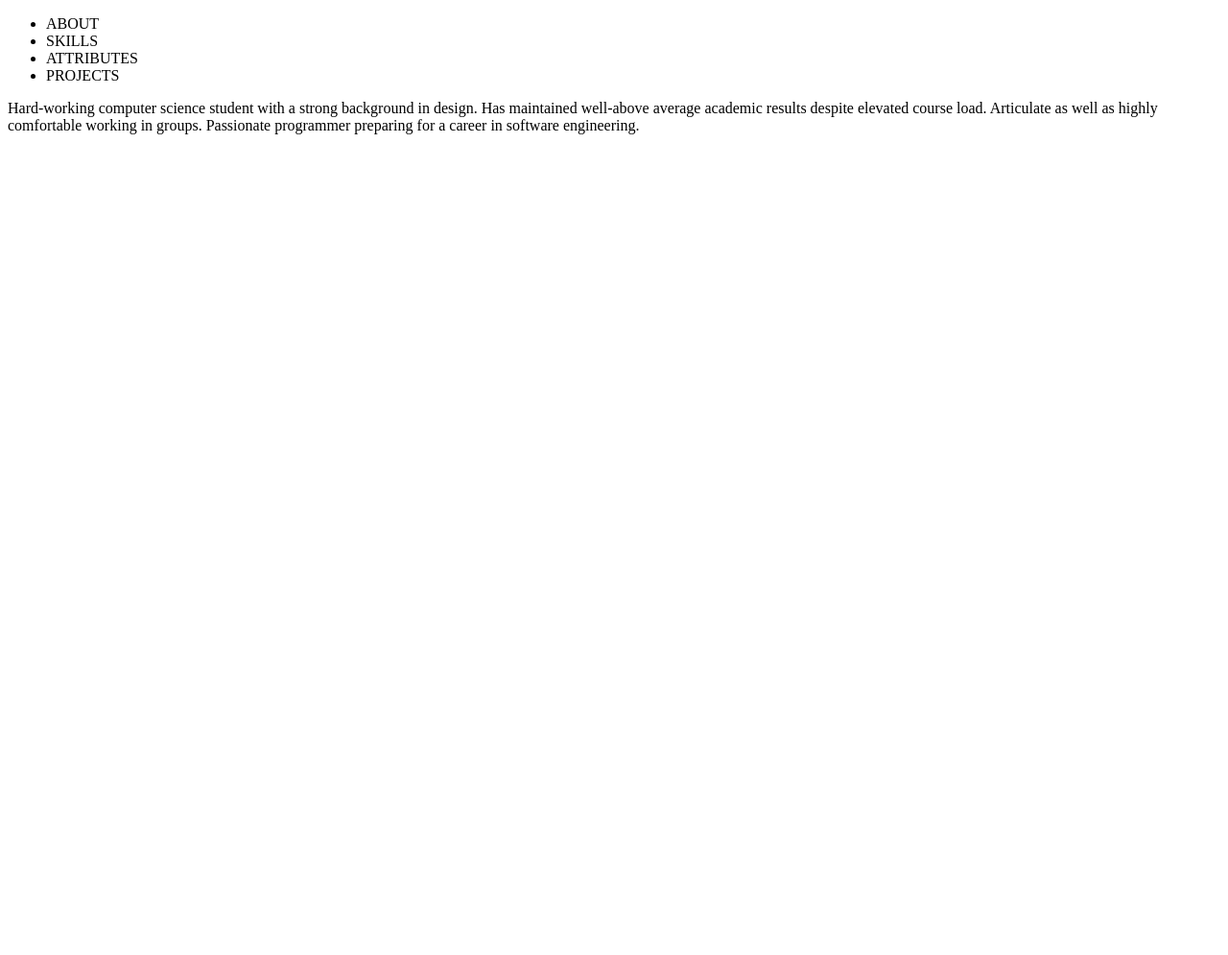
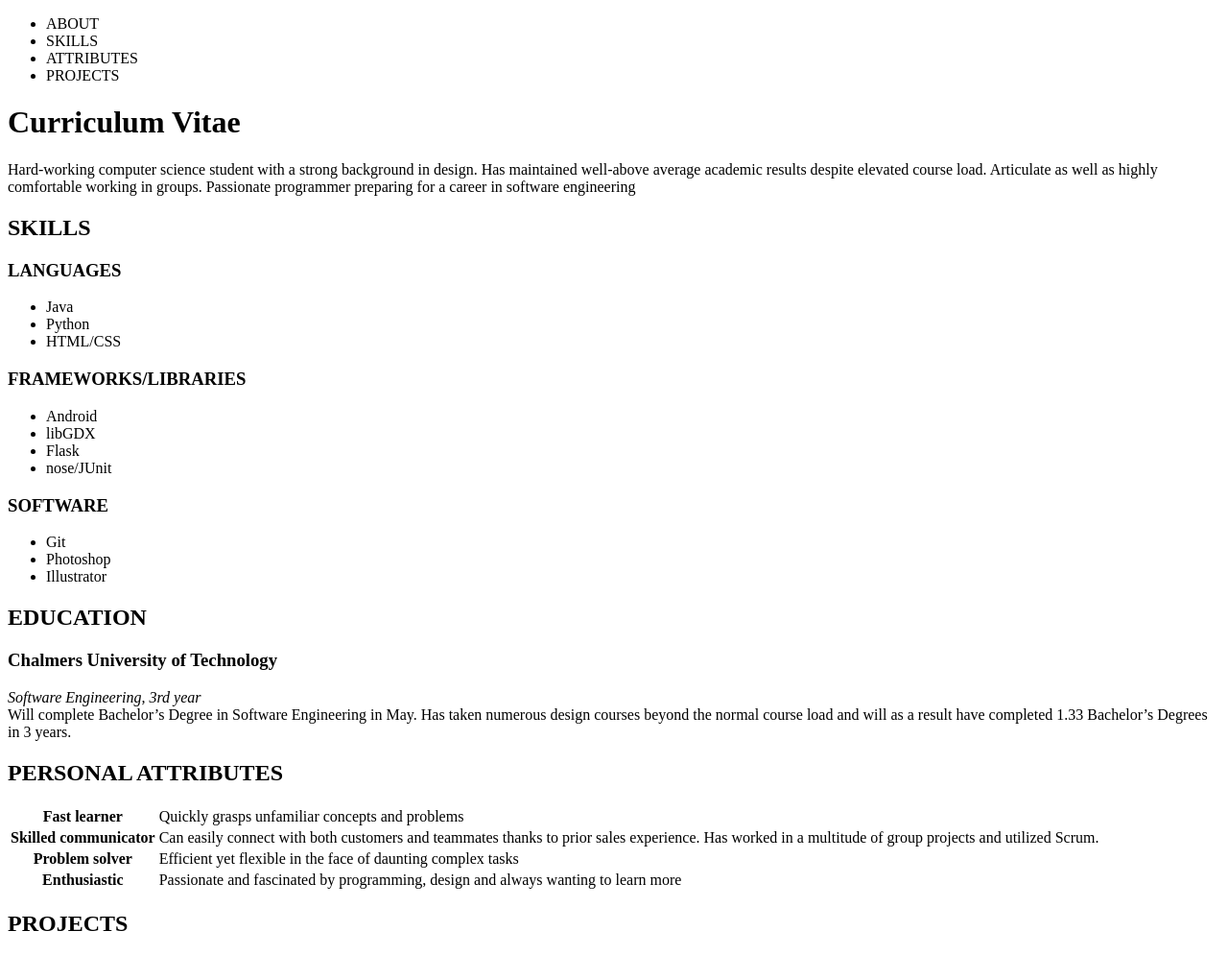
Before and after one commit to iyor/venndev, a Flask app: page /cv in a window 1280 px wide. Shown: the whole page at 96% size. Before the commit the page ends 140 px from the top, so only its background shows below. Run offline with Flask 2, Linux system fonts and the light colour scheme.

Commit message:
Further work on templates. Added cv.css

```diff
--- a/app/templates/cv.html
+++ b/app/templates/cv.html
@@ -2,6 +2,8 @@
 <html>
 	<head>
 		<title>venn - CV</title>
+		<meta charset="UTF-8" />
+		<link rel="stylesheet" href="/app/static/css/cv.css" />
 	</head>
 	<body>
 		<nav>
@@ -12,16 +14,78 @@
 				<li>PROJECTS</li>
 			</ul>
 		</nav>
-		<div id="intro">
-			Hard-working computer science student with a strong background in design. Has maintained well-above average academic results despite elevated course load. Articulate as well as highly comfortable working in groups. Passionate programmer preparing for a career in software engineering.
-		</div>
-		<div id="skills">
-		</div>
-		<div id="characteristics">
-		</div>
-		<div id="education">
-		</div>
-		<div id="projects">
-		<div>
+		<h1>Curriculum Vitae</h1>
+		<section id="intro">
+			Hard-working computer science student with a strong background in design. Has maintained well-above average academic results despite elevated course load. Articulate as well as highly comfortable working in groups. Passionate programmer preparing for a career in software engineering
+		</section>
+		<section id="skills">
+			<div id="sh1" class="sectionhead">
+				<h2>SKILLS</h2>
+			</div>
+			<h3>LANGUAGES</h3>
+			<ul id="languages">
+				<li>Java</li>
+				<li>Python</li>
+				<li>HTML/CSS</li>
+			</ul>
+			<h3>FRAMEWORKS/LIBRARIES</h3>
+			<ul id="fra/libs">
+				<li>Android</li>
+				<li>libGDX</li>
+				<li>Flask</li>
+				<li>nose/JUnit</li>
+			</ul>
+			<h3>SOFTWARE</h3>
+			<ul id="software">
+				<li>Git</li>
+				<li>Photoshop</li>
+				<li>Illustrator</li>
+			</ul>
+		</section>
+		<section id="education">
+			<div id="sh2" class="sectionhead">
+				<h2>EDUCATION</h2>
+			</div>
+			<h3>Chalmers University of Technology</h3>
+			<em>Software Engineering, 3rd year</em>
+			<br>
+			Will complete Bachelor’s Degree in Software Engineering in May. Has taken numerous design courses beyond the normal course load and will as a result have completed 1.33 Bachelor’s Degrees in 3 years.
+		</section>
+		<section id="characteristics">
+			<div id="sh3" class="sectionhead">
+				<h2>PERSONAL ATTRIBUTES</h2>
+			</div>
+			<table>
+				<tr>
+					<th>Fast learner</th>
+					<td>Quickly grasps unfamiliar concepts and problems</td>
+				</tr>
+				<tr>
+					<th>Skilled communicator</th>
+					<td>Can easily connect with both customers and teammates thanks to prior sales experience. Has worked in a multitude of group projects and utilized Scrum.</td>
+				</tr>
+				<tr>
+					<th>Problem solver</th>
+					<td>Efficient yet flexible in the face of daunting complex tasks</td>
+				</tr>
+				<tr>
+					<th>Enthusiastic</th>
+					<td>Passionate and fascinated by programming, design and always wanting to learn more</td>
+				</tr>
+			</table>
+		</section>
+		<section id="projects">
+			<div id="sh4" class="sectionhead">
+				<h2>PROJECTS</h2>
+			</div>
+			<div id="1">
+			</div>
+			<div id="2">
+			</div>
+			<div id="3">
+			</div>
+		</section>
+		<footer>
+		</footer>
 	</body>
 </html>
```
Also changed, not shown: app/static/css/cv.css (added).
